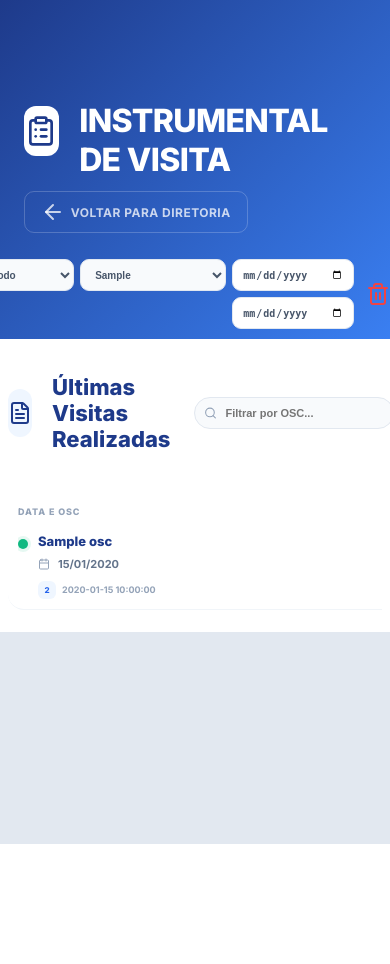
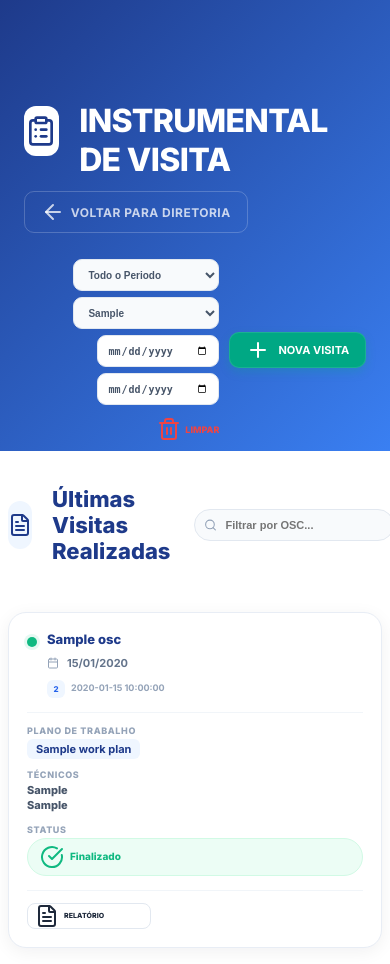
Before and after one commit to gestaosuas/gestaosuas-django, a Django app: template templates/directorates/monitoring/visit_list.html in a window 390 px wide; the page is wider, and only the part inside the window is pictured. Before the commit the page ends 844 px from the top of that part, so only its background shows below. Run offline with Django 5.2, Linux system fonts and the light colour scheme; the template is opened without the code that fills it: most values are stand-ins (such as "Sample title", 1, 10 or a date in 2020).

Commit message:
feat: converte "Instrumental de Visita" (Subvencao/Emendas e Fundos) de tabela pra cards
A tabela tinha min-width fixo e vazava com rolagem horizontal em tablet,
ou escondia colunas inteiras via .no-tablet. Substituida por grid
responsivo (.visit-cards-grid) nas duas telas que listam visitas -
aba inline (monitoramento:home?tab=visits) e pagina avulsa (visit_list.html)
- com texto quebrando linha em vez de truncar/vazar. Mesmo padrao visual
ja usado nos cards de Relatorios e Pareceres.

De passagem: liga a busca por OSC da pagina avulsa (nunca tinha JS) e
corrige overflow horizontal causado pela barra de filtros em telas
menores nessa mesma pagina.

Co-Authored-By: Claude Sonnet 5 <noreply@anthropic.com>

```diff
--- a/apps/directorates/views.py
+++ b/apps/directorates/views.py
@@ -1001,10 +1001,6 @@ class VisitListView(DirectorateScopedMixin, ListView):
         is_admin_user = self.request.user.is_superuser or (profile and profile.role == 'admin')
         context["can_delete"] = is_admin_user
         context["is_admin_user"] = is_admin_user
-        # Coluna "Acoes" (delegar/reverter/excluir) so aparece pra admin -
-        # ver CLAUDE.md 2026-08-16. Colspan da linha vazia precisa contar com
-        # isso (+ a coluna extra "Identificador" so em Emendas e Fundos).
-        context["visit_table_colspan"] = 5 + (1 if context["is_emendas"] else 0) + (1 if is_admin_user else 0)
         return context
 
 class VisitDelegateView(VisitScopedMixin, View):
--- a/apps/monitoramento/views.py
+++ b/apps/monitoramento/views.py
@@ -215,11 +215,6 @@ class MonitoramentoHomeView(MonitoramentoBaseMixin, DetailView):
         theme_class, header_class, icon_color = get_monitoramento_theme(directorate)
 
         is_emendas_flag = "emendas" in ascii_name
-        # Coluna "Acoes" (delegar/reverter/excluir) da tabela inline de
-        # Instrumental de Visita so aparece pra admin - ver CLAUDE.md
-        # 2026-08-16. Colspan da linha vazia precisa contar com isso (+ a
-        # coluna extra "Identificador" so em Emendas e Fundos).
-        context["visit_table_colspan"] = 4 + (1 if is_emendas_flag else 0) + (1 if is_admin else 0)
 
         context.update({
             "subvencao_stats": subvencao_stats,
--- a/templates/directorates/monitoring/visit_list.html
+++ b/templates/directorates/monitoring/visit_list.html
@@ -70,27 +70,10 @@
         </div>
     </div>
 
-    <table class="table-monitoring">
-        <thead>
-            <tr>
-                <th style="width: 33%;">DATA E OSC</th>
-                {% if is_emendas %}
-                <th class="no-tablet" style="width: 7%;">IDENTIFICADOR</th>
-                {% endif %}
-                <th class="no-tablet" style="width: 10%;">PLANO DE TRABALHO</th>
-                <th class="no-tablet" style="width: 12%;">TÉCNICOS</th>
-                <th class="no-tablet" style="width: 13%;">STATUS</th>
-                <th class="no-tablet" style="width: 17%; text-align: right;">DOCUMENTOS</th>
-                {% if is_admin_user %}
-                <th style="width: 20%; text-align: right;">AÇÕES</th>
-                {% endif %}
-            </tr>
-        </thead>
-        <tbody>
+    <div class="visit-cards-grid" id="visit-cards-grid">
         {% for visit in visits %}
-            <tr>
-                <td>
-                    <div style="display: flex; align-items: flex-start; gap: 10px; overflow:hidden;">
+        <div class="visit-card" data-osc="{{ visit.osc.name|lower }}">
+            <div class="visit-card-top">
                 {% if visit.is_subvencao %}
                     {% if visit.status != 'completed' and visit.status != 'finalized' %}
                         <span class="status-dot-tablet dot-draft" title="Instrumental Rascunho"></span>
@@ -106,7 +89,7 @@
                 {% else %}
                     <span class="status-dot-tablet {% if visit.status == 'completed' or visit.status == 'finalized' %}dot-finalized{% else %}dot-draft{% endif %}" title="{% if visit.status == 'completed' or visit.status == 'finalized' %}Finalizado{% else %}{{ visit.get_status_display|title }}{% endif %}"></span>
                 {% endif %}
-                        <div style="overflow:hidden; width: 100%;">
+                <div class="visit-card-title-wrap">
                     <span class="osc-name">{{ visit.osc.name }}</span>
                     <div style="display: flex; align-items: center; gap: 8px; margin-top: 3px;">
                         <i data-lucide="calendar" style="width: 12px; color: #94a3b8; flex-shrink:0;"></i>
@@ -118,24 +101,28 @@
                     </div>
                 </div>
             </div>
-                </td>
+
+            <div class="visit-card-meta">
                 {% if is_emendas %}
-                <td class="no-tablet" style="text-align: center;">
+                <div class="visit-card-meta-row">
+                    <span class="visit-card-meta-label">Identificador</span>
                     {% if visit.identificacao.identifier %}
-                        <span style="font-size: 11px; font-weight: 700; background: #f1f5f9; color: #334155; padding: 2px 8px; border-radius: 6px;">{{ visit.identificacao.identifier }}</span>
+                        <span class="visit-card-badge">{{ visit.identificacao.identifier }}</span>
                     {% else %}
-                        <span style="color: #cbd5e1; font-weight: 900;">—</span>
+                        <span class="visit-card-dash">—</span>
                     {% endif %}
-                </td>
+                </div>
                 {% endif %}
-                <td class="no-tablet">
+                <div class="visit-card-meta-row">
+                    <span class="visit-card-meta-label">Plano de Trabalho</span>
                     {% if visit.work_plan %}
-                        <span style="font-size: 11px; font-weight: 700; background: #eff6ff; color: #1e3a8a; padding: 2px 8px; border-radius: 6px; display: inline-block; max-width: 160px; overflow: hidden; text-overflow: ellipsis; white-space: nowrap; vertical-align: bottom;" title="{{ visit.work_plan.title }}">{{ visit.work_plan.title }}</span>
+                        <span class="visit-card-badge" title="{{ visit.work_plan.title }}">{{ visit.work_plan.title }}</span>
                     {% else %}
-                        <span style="color: #cbd5e1; font-weight: 900;">—</span>
+                        <span class="visit-card-dash">—</span>
                     {% endif %}
-                </td>
-                <td class="no-tablet">
+                </div>
+                <div class="visit-card-meta-row">
+                    <span class="visit-card-meta-label">Técnicos</span>
                     <div class="technician-names">
                         {% if visit.assinaturas.tecnico1_nome %}
                             {{ visit.tecnico1_display }}<br>
@@ -147,8 +134,9 @@
                             NÃO INFORMADO
                         {% endif %}
                     </div>
-                </td>
-                <td class="no-tablet">
+                </div>
+                <div class="visit-card-meta-row">
+                    <span class="visit-card-meta-label">Status</span>
                     {% if visit.is_subvencao %}
                         {% if visit.status != 'completed' and visit.status != 'finalized' %}
                             <span class="visit-status-badge status-draft">
@@ -175,8 +163,10 @@
                             {% if visit.status == 'completed' or visit.status == 'finalized' %}Finalizado{% else %}{{ visit.get_status_display|title }}{% endif %}
                         </span>
                     {% endif %}
-                </td>
-                <td class="no-tablet visit-docs-cell">
+                </div>
+            </div>
+
+            <div class="visit-card-footer">
                 <div class="visit-doc-actions">
                     {% if visit.is_subvencao %}
                         {% if visit.status != 'completed' and visit.status != 'finalized' %}
@@ -210,9 +200,7 @@
                         {% endif %}
                     {% endif %}
                 </div>
-                </td>
                 {% if is_admin_user %}
-                <td class="action-btns-cell">
                 <div class="visit-actions-icons">
                 {% if visit.status == 'completed' or visit.status == 'finalized' %}
                 <form action="{% url 'directorates:visit-revert' visit.pk %}" method="post" style="display:inline;" onsubmit="return confirm('Deseja reverter para rascunho?')">
@@ -228,18 +216,18 @@
                     <button type="submit" class="action-icon-btn action-icon-delete" title="Excluir Visita"><i data-lucide="trash-2"></i></button>
                 </form>
                 </div>
-                </td>
                 {% endif %}
-            </tr>
+            </div>
+        </div>
         {% empty %}
-            <tr>
-                <td colspan="{{ visit_table_colspan }}" style="text-align: center; padding: 100px 0; color: #94a3b8; font-weight: 800; text-transform: uppercase;">
+        <div class="visit-cards-empty" id="visit-cards-empty-initial">
             Nenhuma visita registrada neste período.
-                </td>
-            </tr>
+        </div>
         {% endfor %}
-        </tbody>
-    </table>
+    </div>
+    <div class="visit-cards-empty" id="visit-cards-empty-search" style="display:none;">
+        Nenhuma visita encontrada para essa busca.
+    </div>
 </div>
 
 <!-- DELEGATE MODAL -->
@@ -304,6 +292,19 @@
         var empty = document.getElementById('delegateTechEmpty');
         if (empty) empty.style.display = visibleCount === 0 ? '' : 'none';
     }
+
+    document.getElementById('osc-filter')?.addEventListener('input', function () {
+        var q = this.value.toLowerCase().trim();
+        var visible = 0;
+        document.querySelectorAll('#visit-cards-grid .visit-card').forEach(function (card) {
+            var show = !q || (card.dataset.osc || '').includes(q);
+            card.style.display = show ? '' : 'none';
+            if (show) visible++;
+        });
+        var initialEmpty = document.getElementById('visit-cards-empty-initial');
+        var searchEmpty = document.getElementById('visit-cards-empty-search');
+        if (searchEmpty) searchEmpty.style.display = (q && visible === 0 && !initialEmpty) ? 'block' : 'none';
+    });
 </script>
 
 <style>
@@ -402,13 +403,6 @@
         background: #008f6f !important;
     }
 
-    .table-monitoring tbody tr {
-        transition: background-color 0.15s ease;
-    }
-    .table-monitoring tbody tr:hover {
-        background-color: #f8fafc;
-    }
-
     .monitoring-main-card {
         width: 96%;
         margin: -60px auto 40px;
@@ -416,43 +410,38 @@
         padding: 28px 24px 40px;
     }
 
-    .table-monitoring {
-        width: 100%;
-        border-spacing: 0 6px;
-        table-layout: fixed;
+    /* Cards de Instrumental de Visita (2026-08-17) - substituem a tabela
+       antiga (.table-monitoring), que escondia colunas inteiras em telas
+       de tablet via .no-tablet em vez de reorganizar o conteudo. Grid
+       flexivel, texto quebra linha em vez de truncar/vazar horizontalmente. */
+    .visit-cards-grid { display: grid; grid-template-columns: repeat(auto-fill, minmax(300px, 1fr)); gap: 16px; }
+    .visit-card {
+        background: white; border-radius: 18px; padding: 18px;
+        box-shadow: 0 4px 18px rgba(15,23,42,.06); border: 1px solid #e8edf5;
+        display: flex; flex-direction: column; gap: 14px;
+        min-width: 0;
+        transition: transform .2s, box-shadow .2s;
     }
-
-    .table-monitoring th {
-        padding: 0 10px;
-        font-size: 9px;
-    }
-
-    .table-monitoring td {
-        padding: 10px 10px;
-        font-size: 11px;
-        vertical-align: middle;
-        overflow: hidden;
-        text-overflow: ellipsis;
-    }
+    .visit-card:hover { transform: translateY(-2px); box-shadow: 0 12px 28px rgba(15,23,42,.1); }
+    .visit-card-top { display: flex; align-items: flex-start; gap: 10px; min-width: 0; }
+    .visit-card-title-wrap { min-width: 0; flex: 1; overflow-wrap: break-word; }
 
     .osc-name {
         font-size: 13px !important;
-        line-height: 1.25;
-        white-space: nowrap;
+        line-height: 1.3;
+        display: -webkit-box;
+        -webkit-line-clamp: 2;
+        -webkit-box-orient: vertical;
         overflow: hidden;
-        text-overflow: ellipsis;
-        display: block;
+        overflow-wrap: break-word;
     }
     .visit-date-text { font-size: 11px; font-weight: 700; color: #64748b; white-space: nowrap; }
-    .visit-time-text { font-size: 10px; color: #94a3b8; font-style: italic; white-space: nowrap; overflow: hidden; text-overflow: ellipsis; }
 
     .technician-names {
-        font-size: 10px;
-        line-height: 1.3;
+        font-size: 11px;
+        line-height: 1.4;
         text-transform: none;
-        overflow: hidden;
-        text-overflow: ellipsis;
-        white-space: nowrap;
+        overflow-wrap: break-word;
     }
 
     .visit-status-badge {
@@ -463,12 +452,8 @@
         text-align: left;
     }
 
-    .doc-list {
-        display: flex; flex-direction: column; gap: 2px;
-        max-width: 100%;
-    }
     .doc-link {
-        display: block; overflow: hidden; text-overflow: ellipsis; white-space: nowrap;
+        display: inline-block; overflow-wrap: break-word;
         font-size: 9px; font-weight: 600;
     }
 
@@ -501,64 +486,34 @@
         font-weight: 700;
         line-height: 1.2;
         text-transform: capitalize;
-        overflow: hidden;
-        text-overflow: ellipsis;
-        white-space: nowrap;
+        overflow-wrap: break-word;
     }
 
-    .visit-docs-cell {
-        text-align: right;
-        vertical-align: middle;
+    .visit-card-meta { display: flex; flex-direction: column; gap: 10px; padding-top: 12px; border-top: 1px solid #f1f5f9; }
+    .visit-card-meta-row { display: flex; flex-direction: column; gap: 3px; min-width: 0; }
+    .visit-card-meta-label { font-size: 9px; font-weight: 900; letter-spacing: .07em; text-transform: uppercase; color: #94a3b8; }
+    .visit-card-badge {
+        font-size: 11px; font-weight: 700; background: #eff6ff; color: #1e3a8a;
+        padding: 3px 9px; border-radius: 6px; display: inline-block; width: fit-content;
+        max-width: 100%; overflow-wrap: break-word;
     }
+    .visit-card-dash { color: #cbd5e1; font-weight: 900; }
 
     .visit-doc-actions {
         display: flex;
         align-items: center;
-        justify-content: flex-end;
-        gap: 6px;
-        justify-items: end;
-    }
-
-    .visit-docs-empty {
-        display: inline-flex;
-        align-items: center;
-        justify-content: center;
-        color: #cbd5e1;
-        font-size: 14px;
-        font-weight: 900;
-        width: 92px;
-    }
-
-    .action-btns-cell {
-        display: table-cell !important;
-        text-align: right;
-        vertical-align: middle;
-        white-space: nowrap;
-    }
-
-    .action-btns-cell > a,
-    .action-btns-cell > button,
-    .action-btns-cell > form {
-        margin-left: 4px;
-        vertical-align: middle;
-    }
-
-    .action-btns-cell-inner {
-        display: flex;
-        align-items: center;
-        justify-content: flex-end;
+        flex-wrap: wrap;
         gap: 6px;
     }
 
-    .action-btns-cell form {
-        display: inline-flex !important;
-        margin: 0;
+    .visit-card-footer {
+        display: flex; flex-wrap: wrap; align-items: center; justify-content: space-between; gap: 10px;
+        padding-top: 12px; border-top: 1px solid #f1f5f9;
     }
 
     .visit-actions-icons {
         display: inline-flex;
         align-items: center;
-        justify-content: flex-end;
         gap: 6px;
         padding: 4px;
         border-radius: 999px;
@@ -566,13 +521,18 @@
         border: 1px solid #eef2f7;
     }
 
-    .action-view-btn {
-        width: 92px;
-    }
-
     .visit-actions-icons form {
         display: inline-flex !important;
         margin: 0;
+    }
+
+    .visit-cards-empty {
+        grid-column: 1 / -1;
+        text-align: center;
+        padding: 80px 20px;
+        color: #94a3b8;
+        font-weight: 800;
+        text-transform: uppercase;
     }
 
     .visit-filter-form {
@@ -782,8 +742,6 @@
     }
 
     @media (max-width: 1366px) {
-        .no-tablet { display: none !important; }
-
         .monitoring-header-container {
             padding-top: 80px !important;
             padding-bottom: 40px;
@@ -795,9 +753,6 @@
         }
 
         .status-dot-tablet { display: block; }
-
-        .table-monitoring th:nth-child(1), .table-monitoring td:nth-child(1) { width: 55% !important; }
-        .table-monitoring th:nth-child(7), .table-monitoring td:nth-child(7) { width: 45% !important; text-align: right; }
 
         .monitoring-main-card {
             width: 100% !important;
@@ -816,6 +771,20 @@
             align-items: center;
         }
 
+        /* .visit-header-actions tinha min-width:760px fixo (regra de
+           desktop) - sobrava largura em telas de tablet/mobile e forcava
+           rolagem horizontal na pagina inteira (achado ao converter a
+           listagem de visitas pra cards, 2026-08-17). */
+        .visit-header-actions {
+            min-width: 0;
+            width: 100%;
+            flex-wrap: wrap;
+        }
+
+        .visit-filter-form-hero {
+            max-width: 100%;
+        }
+
         .action-icon-btn {
             width: 44px !important;
             height: 44px !important;
```
Also changed, not shown: CLAUDE.md (+4 -0 lines), templates/monitoramento/_tab_content.html (+35 -59 lines), templates/monitoramento/home.html (+48 -103 lines). Lines whose indentation alone changed are shown as unchanged.
